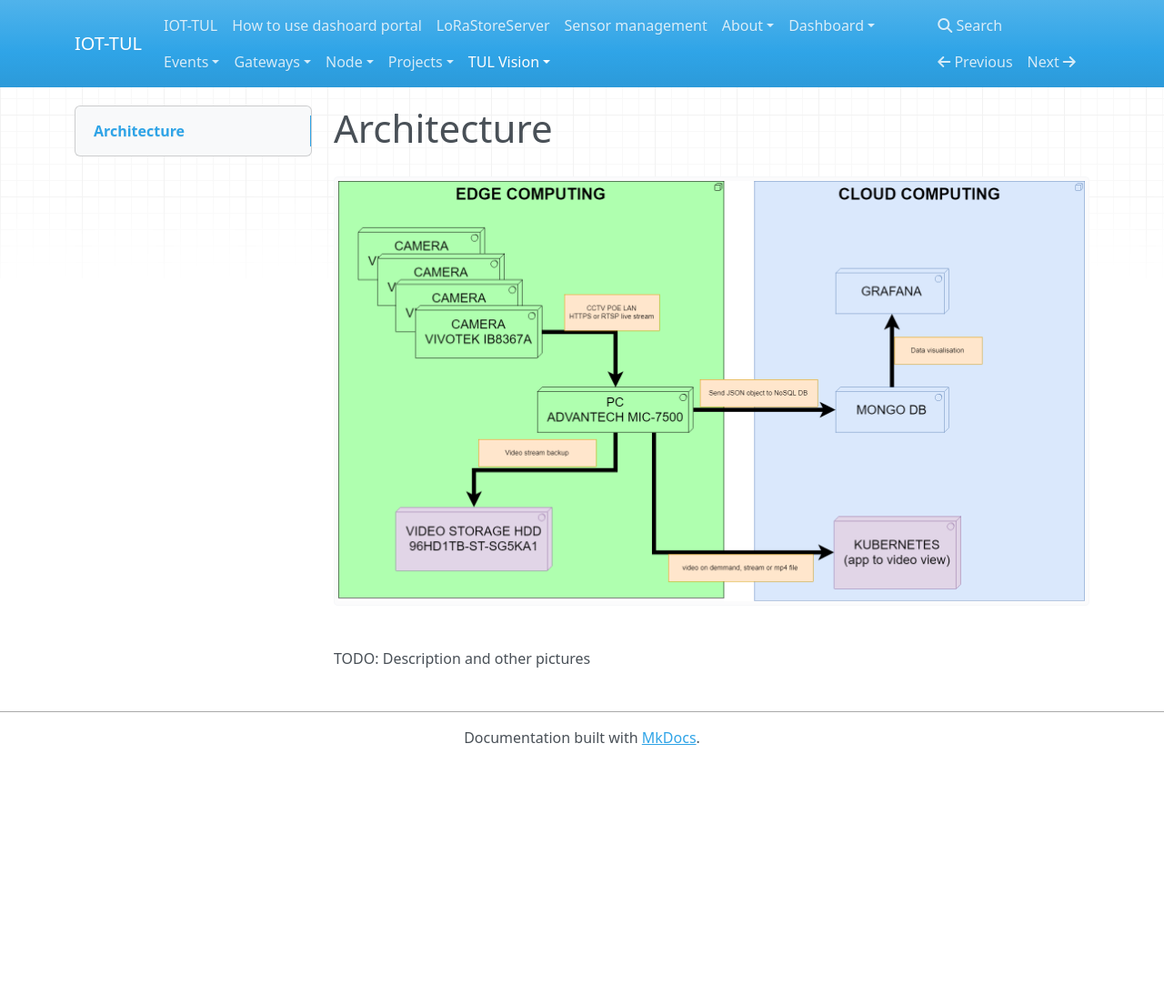
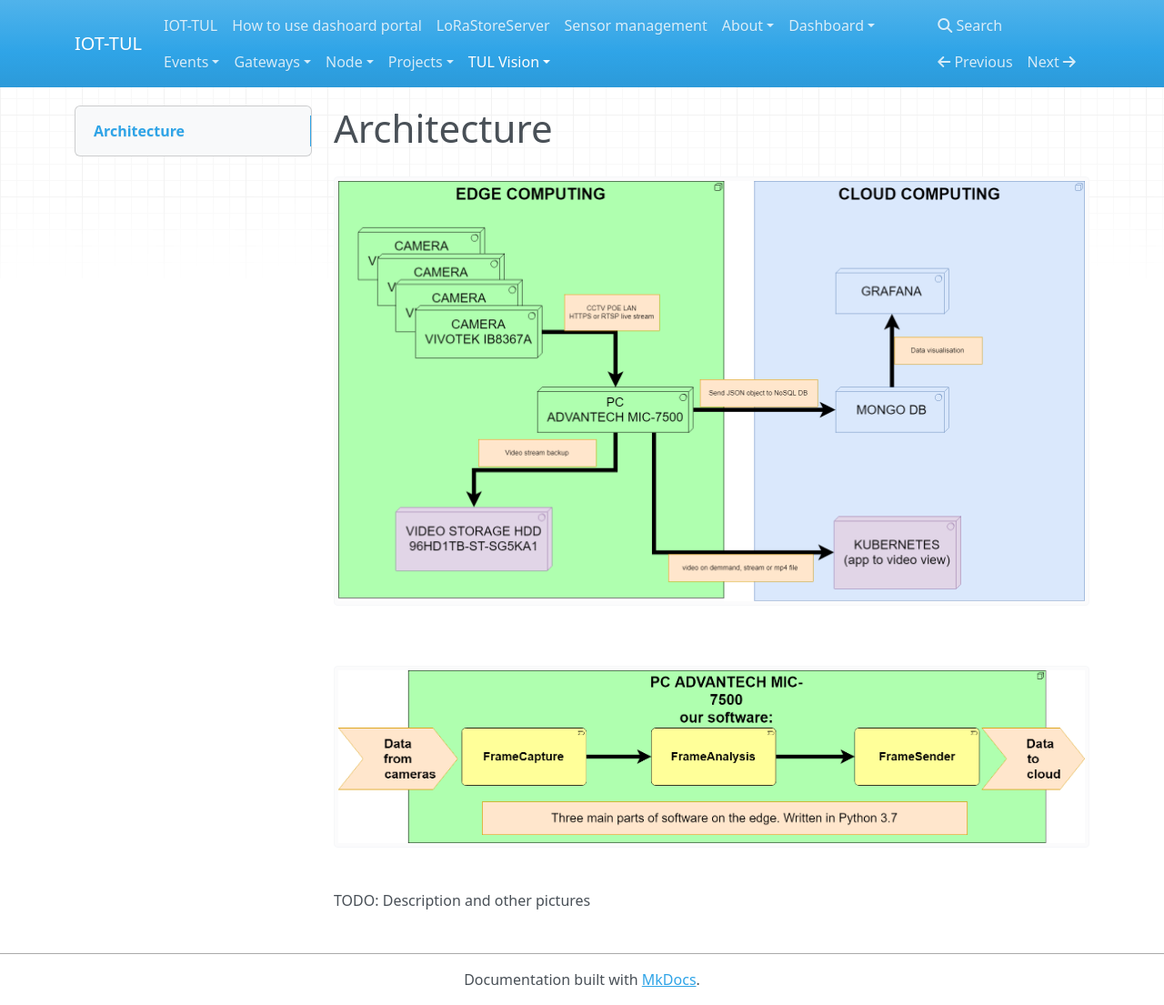
Before and after one commit to sosnus/iot-tul, an MkDocs documentation site: the page built from docs/TUL-Vision/Architecture.md, in a window 1280 px wide and 1105 px high. Shown: the whole window at 91% size. Built offline with MkDocs 1.6.1, drawn with Linux system fonts in a browser that asks for light colours; nearby versions of some CDN libraries.

Commit message:
add pc software

```diff
--- a/docs/TUL-Vision/Architecture.md
+++ b/docs/TUL-Vision/Architecture.md
@@ -2,5 +2,7 @@
 
 ![Logo](files/architecture.png)
 
+![Logo](files/pc-software.png)
+
 
 TODO: Description and other pictures
```
Also changed, not shown: docs/TUL-Vision/files/pc-software.png (added).
